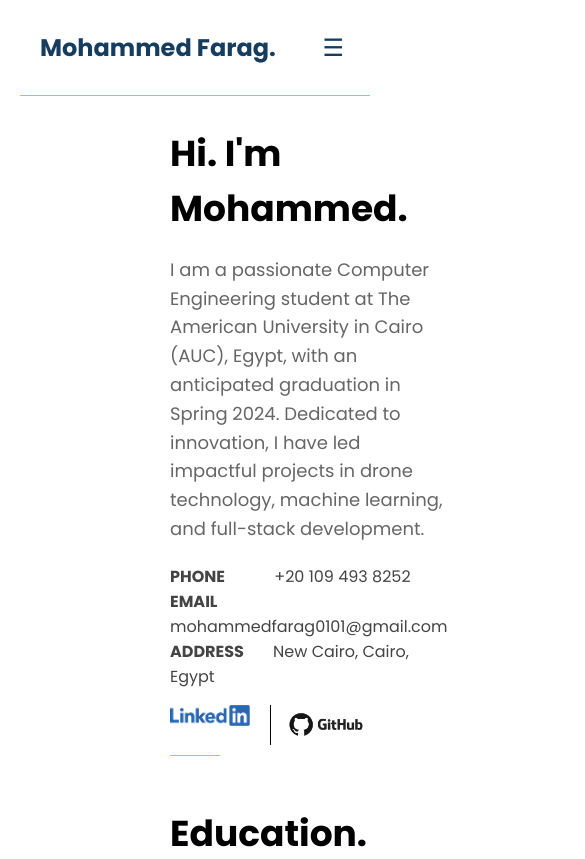
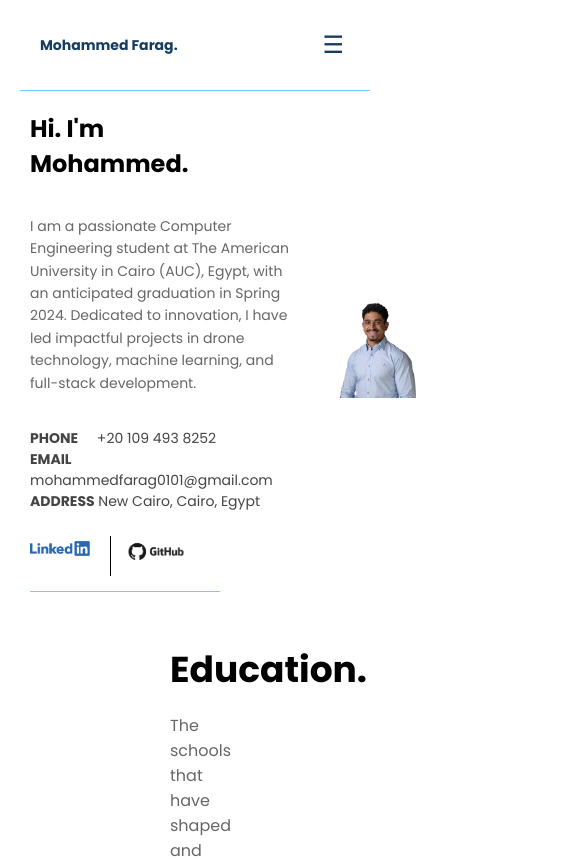
Before and after one commit to mfaraggg/my-online-resume, a React (Create React App) app: page / in a window 390 px wide. Shown: the top 859 px of the page, 585 px wide, since content can reach past the window. Built offline with nearby package versions, Linux system fonts and the light colour scheme.

Commit message:
feat: mobile friendly navbar

```diff
--- a/src/Navbar.js
+++ b/src/Navbar.js
@@ -30,7 +30,7 @@ const Navbar = () => {
           <button onClick={() => scrollToSection('extracurriculars')}>Extracurriculars</button>
         </div>
         <button className="navbar-dropdown-toggle" onClick={toggleDropdown}>
-          ☰
+          {isDropdownActive ? '✕' : '☰'}
         </button>
       </div>
     </nav>
--- a/src/css/Home.css
+++ b/src/css/Home.css
@@ -88,3 +88,99 @@
   .address {
     margin-right: 25px;
   }
+
+
+/* Media query for smaller screens */
+@media only screen and (max-width: 600px) {
+  .content-with-image {
+    flex-direction: row; /* Stack elements vertically on smaller screens */
+  }
+
+  .home-content {
+    padding-left: 10px;
+  }
+
+  .home-content h1 {
+    font-size: 24px;
+    margin-bottom: 20px;
+    font-family: 'Poppins', sans-serif;
+  }
+
+  .home-content .intro-text {
+    font-size: 14px;
+    color: #666;
+    line-height: 1.6;
+    font-family: 'Poppins', sans-serif;
+  }
+
+  .text-content {
+    display: flex;
+    flex-direction: column;
+    align-items: left; /* Center the content horizontally */
+    text-align: left; /* Center the text within the container */
+    margin-bottom: 5px; /* Add space between the image and the text below */
+  }
+
+  .home-content h1,
+  .profile-image {
+    width: 90%; /* Make both elements responsive to the screen width */
+  }
+
+  .intro-text {
+    width: 110%; /* Ensure the intro text takes up the full width */
+  }
+
+  .contact-info {
+    margin-top: 20px;
+    font-size: 14px;
+    color: #444;
+    font-family: 'Poppins', sans-serif;
+  }
+
+  .logos {
+    display: flex;
+    margin-top: 10px;
+  }
+
+  .logos .logoIn {
+    width: 70px;
+    height: auto;
+    margin-bottom: 5px;
+    margin-right: 10px;
+  }
+
+  .logos .logoGit {
+    width: 100px;
+    height: auto;
+    margin-left: 15px;
+    margin-top: 4px;
+  }
+
+  .logo {
+    width: 60px;
+    height: auto;
+  }
+
+  .vertical-line {
+    height: 40px;
+    width: 1px;
+    background-color: #000000;
+    margin-bottom: 10px;
+  }
+
+  .bold-text {
+    font-weight: bold;
+  }
+
+  .phone {
+    margin-right: 15px;
+  }
+
+  .email {
+    margin-right: 22px;
+  }
+
+  .address {
+    margin-right: 0px;
+  }
+}
--- a/src/css/Navbar.css
+++ b/src/css/Navbar.css
@@ -49,6 +49,14 @@
     display: none;
   }
 
+  .navbar-brand {
+    font-size: 14px;
+  }
+
+  .navbar-links button {
+    font-size: 12px;
+  }
+
   .navbar-links.active {
     display: flex;
     flex-direction: column;
```
